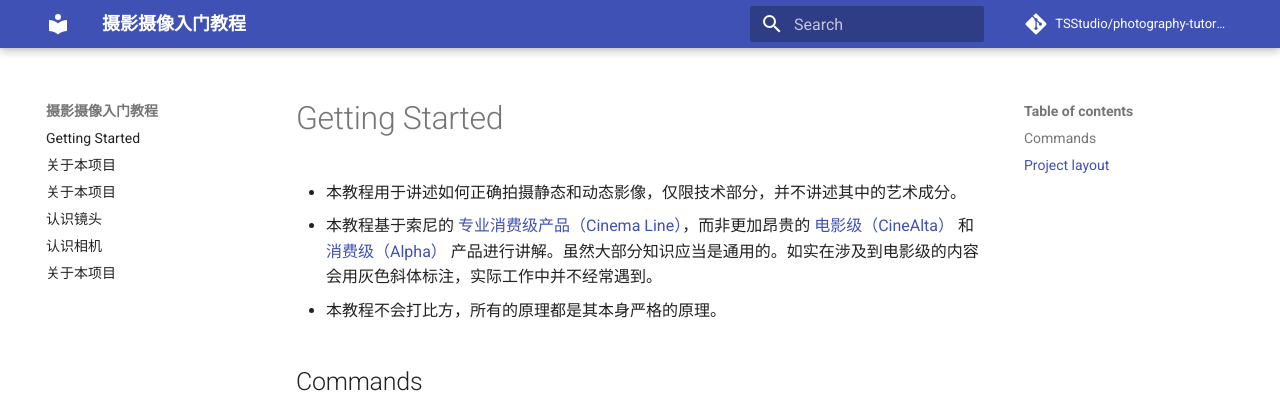
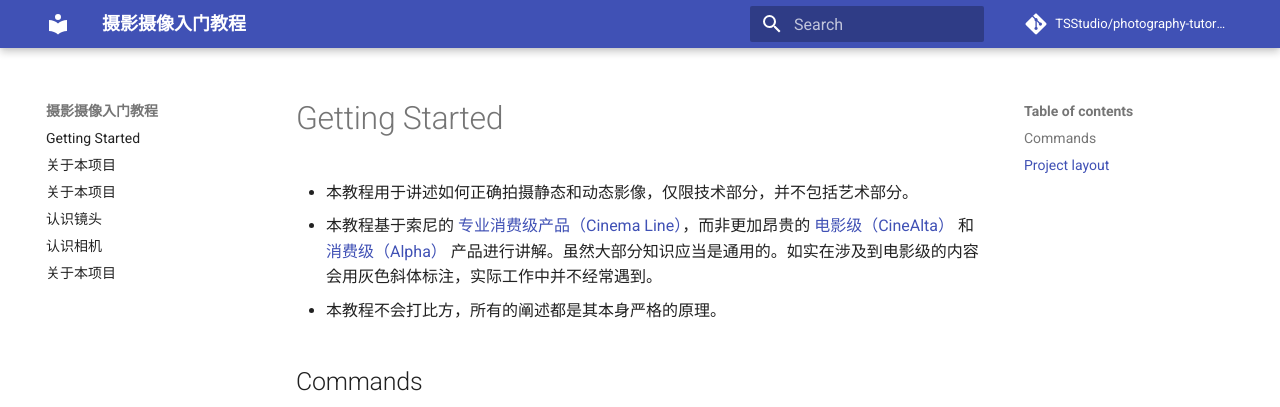
Before and after one commit to troyxun/photography-tutorial, an MkDocs documentation site: the page built from docs/index.md, in a window 1280 px wide. Shown: the top 407 px of the page. Built offline with MkDocs 1.6.1 and Material for MkDocs 9.7.7, drawn with Linux system fonts in a browser that asks for light colours; comment, search, counter and statistics services are not loaded.

Commit message:
upd 240108

```diff
--- a/docs/index.md
+++ b/docs/index.md
@@ -1,16 +1,15 @@
 # Getting Started
 
-
-* 本教程用于讲述如何正确拍摄静态和动态影像，仅限技术部分，并不讲述其中的艺术成分。
-* 本教程基于索尼的 [专业消费级产品（Cinema Line）](https://electronics.sony.com/imaging/cinema-line-cameras/c/all-cinema-line-cameras)，而非更加昂贵的 [电影级（CineAlta）](https://pro.sony/ue_US/products/digital-cinema-cameras) 和 [消费级（Alpha）](https://electronics.sony.com/imaging/interchangeable-lens-cameras/c/all-interchangeable-lens-cameras) 产品进行讲解。虽然大部分知识应当是通用的。如实在涉及到电影级的内容会用灰色斜体标注，实际工作中并不经常遇到。
-* 本教程不会打比方，所有的原理都是其本身严格的原理。
+-   本教程用于讲述如何正确拍摄静态和动态影像，仅限技术部分，并不包括艺术部分。
+-   本教程基于索尼的 [专业消费级产品（Cinema Line）](https://electronics.sony.com/imaging/cinema-line-cameras/c/all-cinema-line-cameras)，而非更加昂贵的 [电影级（CineAlta）](https://pro.sony/ue_US/products/digital-cinema-cameras) 和 [消费级（Alpha）](https://electronics.sony.com/imaging/interchangeable-lens-cameras/c/all-interchangeable-lens-cameras) 产品进行讲解。虽然大部分知识应当是通用的。如实在涉及到电影级的内容会用灰色斜体标注，实际工作中并不经常遇到。
+-   本教程不会打比方，所有的阐述都是其本身严格的原理。
 
 ## Commands
 
-* `mkdocs new [dir-name]` - Create a new project.
-* `mkdocs serve` - Start the live-reloading docs server.
-* `mkdocs build` - Build the documentation site.
-* `mkdocs -h` - Print help message and exit.
+-   `mkdocs new [dir-name]` - Create a new project.
+-   `mkdocs serve` - Start the live-reloading docs server.
+-   `mkdocs build` - Build the documentation site.
+-   `mkdocs -h` - Print help message and exit.
 
 ## Project layout
 
```
Also changed, not shown: docs/camera.md (+36 -20 lines), docs/getting-started.md (+4 -5 lines), docs/lens.md (+19 -11 lines).
